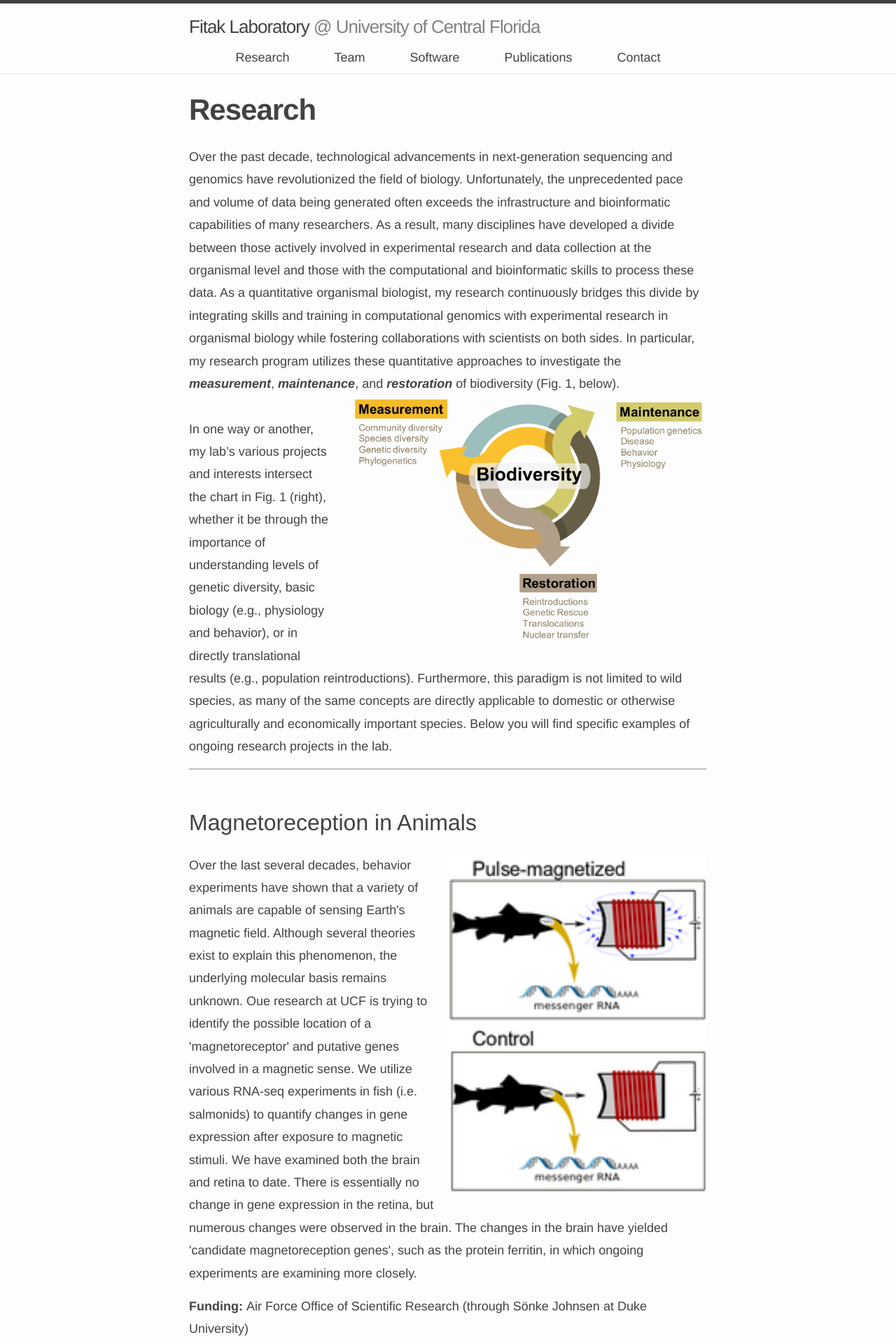
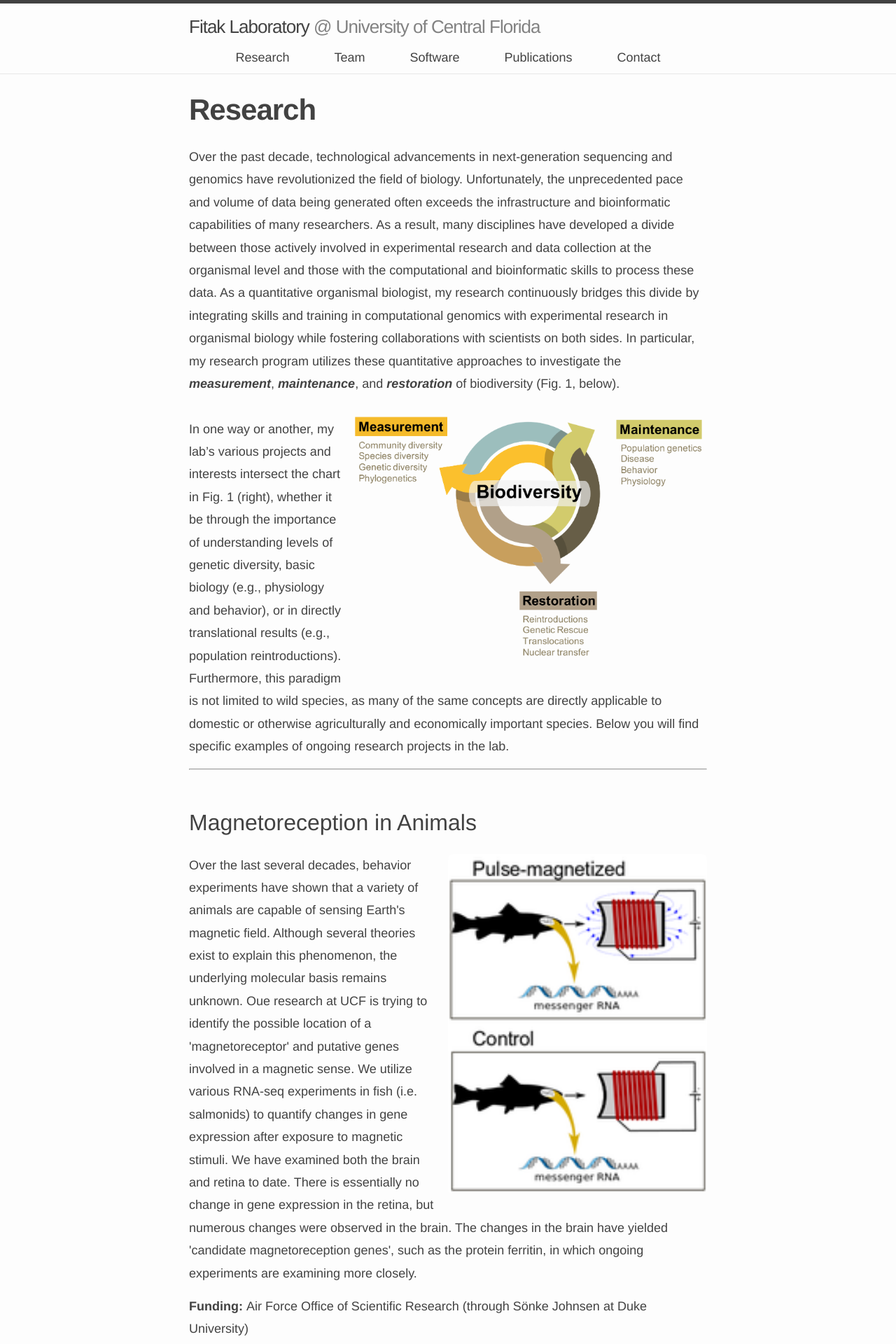
Before and after one commit to rfitak/FitakLab, a Jekyll site: the page built from _pages/research/index.md, in a window 1280 px wide. Shown: the top 1920 px of the page at 70% size. Built offline with Jekyll 4.4.1, drawn with Linux system fonts in a browser that asks for light colours; nearby versions of some CDN libraries.

```diff
--- a/_pages/research/index.md
+++ b/_pages/research/index.md
@@ -7,7 +7,7 @@
 ---
 Over the past decade, technological advancements in next-generation sequencing and genomics have revolutionized the field of biology.  Unfortunately, the unprecedented pace and volume of data being generated often exceeds the infrastructure and bioinformatic capabilities of many researchers.  As a result, many disciplines have developed a divide between those actively involved in experimental research and data collection at the organismal level and those with the computational and bioinformatic skills to process these data. As a quantitative organismal biologist, my research continuously bridges this divide by integrating skills and training in computational genomics with experimental research in organismal biology while fostering collaborations with scientists on both sides.  In particular, my research program utilizes these quantitative approaches to investigate the ___measurement___, ___maintenance___, and ___restoration___ of biodiversity (Fig. 1, below).
 <br>
-<img class="float-right" width="70%" src="{{ 'research.png' | prepend: site.images_dir | prepend: site.baseurl }}" />
+<img class="float-right" width="70%" style="margin: 25px 0px" src="{{ 'research.png' | prepend: site.images_dir | prepend: site.baseurl }}" />
 <br>
 In one way or another, my lab's various projects and interests intersect the chart in Fig. 1 (right), whether it be through the importance of understanding levels of genetic diversity, basic biology (e.g., physiology and behavior), or in directly translational results (e.g., population reintroductions).  Furthermore, this paradigm is not limited to wild species, as many of the same concepts are directly applicable to domestic or otherwise agriculturally and economically important species.  Below you will find specific examples of ongoing research projects in the lab.
 
```
